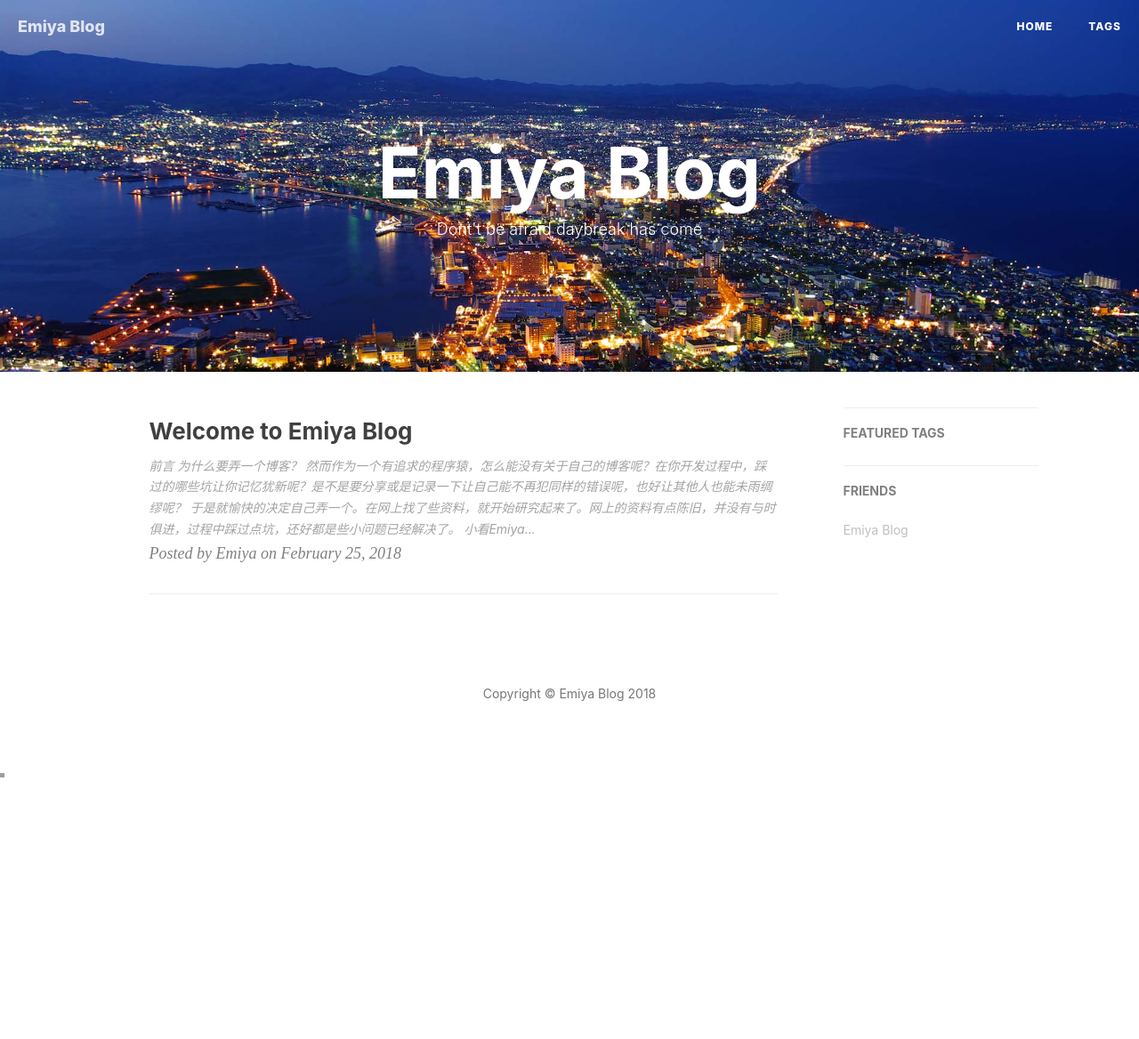
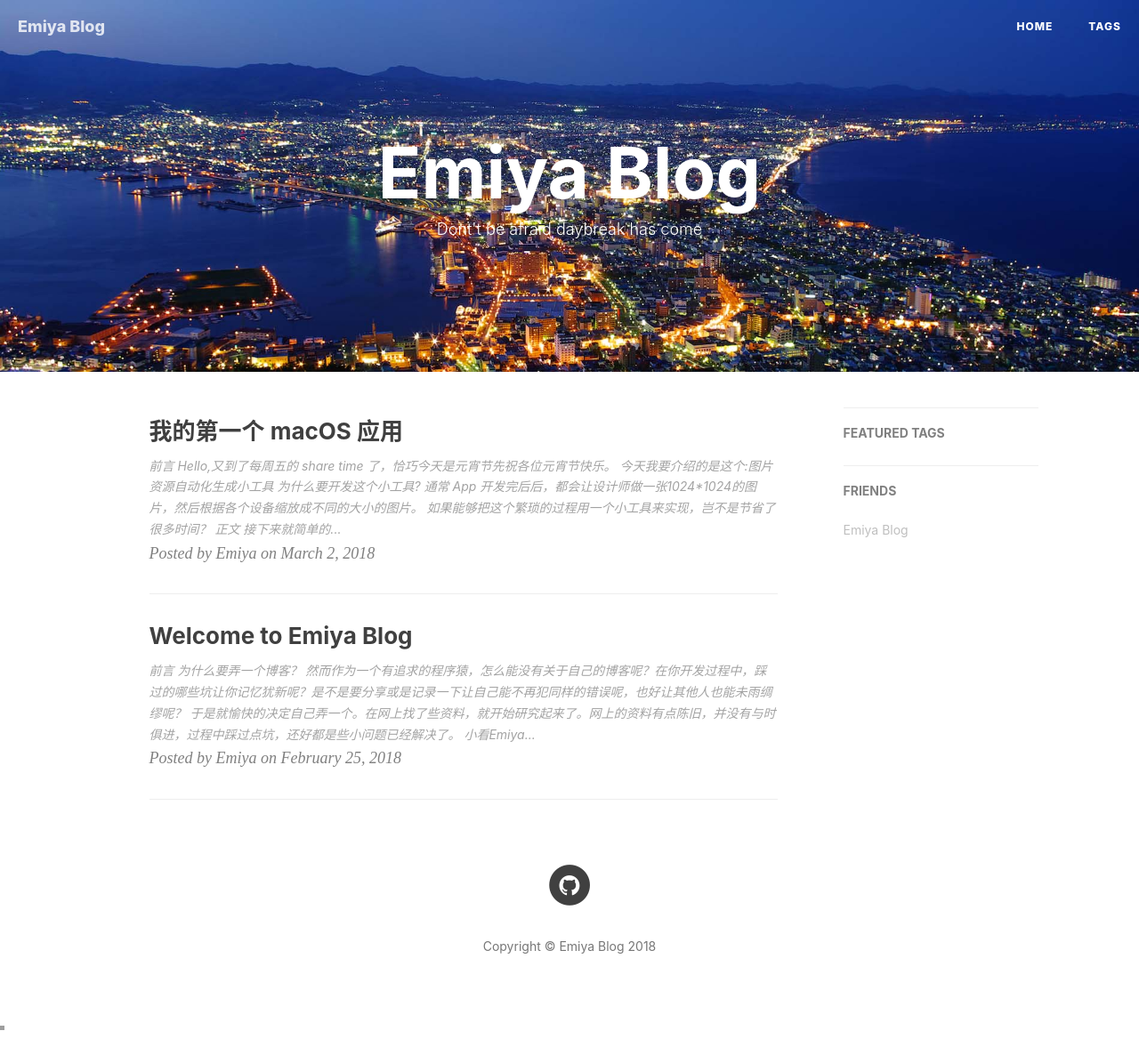
Before and after one commit to emiyagjy/emiyagjy.github.io, a Jekyll site: the page built from index.html, in a window 1280 px wide. Shown: the whole page at 89% size. Built offline with Jekyll 4.4.1, drawn with Linux system fonts in a browser that asks for light colours; nearby versions of some CDN libraries; the list of posts is cut into pages by our own code; comment, search, counter and statistics services are not loaded; before the commit the page ends 900 px from its top, so only the background shows below that.

Commit message:
init my first macOS

````diff
--- a/_config.yml
+++ b/_config.yml
@@ -14,7 +14,7 @@ baseurl: ""         # for example, '/blog' if your blog hosted on 'host/blog'
 #RSS: false
 #weibo_username:
 #zhihu_username:
-#github_username:
+github_username: emiyagjy
 ##twitter_username:
 #facebook_username:
 
--- /dev/null
+++ b/_posts/2018-03-02-macOS.md
@@ -0,0 +1,91 @@
+---
+layout:     post
+title:      "我的第一个 macOS 应用"
+subtitle:   ""
+date:       2018-03-02 0:00:00
+author:     "Emiya"
+header-img: "img/post-bg-2018.jpg"
+tags:
+    - Mac
+---
+
+
+## 前言
+
+Hello,又到了每周五的 share time 了，恰巧今天是元宵节先祝各位元宵节快乐。
+今天我要介绍的是这个:**图片资源自动化生成小工具**
+
+**为什么要开发这个小工具?**
+
+> 通常 App 开发完后后，都会让设计师做一张1024*1024的图片，然后根据各个设备缩放成不同的大小的图片。
+如果能够把这个繁琐的过程用一个小工具来实现，岂不是节省了很多时间？
+
+
+---
+
+## 正文
+
+ 接下来就简单的说明如何实现的，先上张App截图。
+![mypic1]({{site.url}}/img/postsimgs/2018-03-01-pic1.png)
+
+ 不同平台的AppIcon安装图标
+![mypic1]({{site.url}}/img/postsimgs/2018-03-01-pic2.png)
+![mypic1]({{site.url}}/img/postsimgs/2018-03-01-pic3.png)
+
+ 每个App项目下面都会有一个 AppIcon.appiconset 文件夹，文件夹下有一个json文件和png图片，而我这个小工具主要的功能就是生成这个 AppIcon.appiconset
+
+ Contents.json 文件如下
+![mypic1]({{site.url}}/img/postsimgs/2018-03-01-pic4.png)
+
+ 这里的 idiom 表示不同的系统平台 iPhone、iPad、Mac。
+
+### 功能使用
+
+ 只要将图片直接拖到到红框中，选取路径，选取平台（目前只支持iPhone,iPad,Mac）点击生成，相当方便。
+
+### 核心代码
+#### imageView的拖放
+实现 NSDraggingDestination 协议下的三个方法
+
+```swift
+func draggingEntered(_ sender: NSDraggingInfo) -> NSDragOperatio
+func draggingExited(_ sender: NSDraggingInfo?)
+func performDragOperation(_ sender: NSDraggingInfo) -> Bool
+```
+`draggingEntered` 拖放文件进入拖放区，返回拖放操作类型
+
+`draggingExited` 返回图片拖放结束
+
+`performDragOperation` 最关键的方法,返回拖放的文件路径
+
+#### 图片裁剪和保存
+
+```swift
+func reSize(resize:NSSize,isRoundCorner:Bool = false) -> NSImage{
+        let resizeWidth  = resize.width/2;
+        let resizeHeight = resize.height/2; // 缩小2倍先、
+        let resizedImage = NSImage(size: NSSize(width: resizeWidth, height: resizeHeight))
+        let originalSize = self.size
+        resizedImage.lockFocus()
+        self.draw(in:NSRect(x: 0, y: 0, width: resizeWidth, height: resizeHeight), from: NSRect(x:0,y:0,width:originalSize.width,height:originalSize.height), operation: NSCompositingOperation.sourceOver, fraction: 1.0) // self.draw 生成图片后放大了2倍
+        resizedImage.unlockFocus()
+        return resizedImage
+    }
+```
+
+```swift
+let imageData  = image.reSize(resize: size).tiffRepresentation
+        let outputData:Data = (NSBitmapImageRep(data: imageData!)?.representation(using: NSBitmapImageRep.FileType.png, properties: [:]))!
+        let outpNSData = outputData as NSData
+        let filePath   = self.appiconsetPathString + "/\(name).png"
+        outpNSData.write(toFile: filePath, atomically: true)
+```
+
+## 总结
+在使用过程中发现任何bug，请直接跟我联系。[源码下载地址](https://github.com/emiyagjy/MyImageAssetsAutomator)
+
+以后我都会在每周五晚分享一篇文章，谢谢大家支持。
+
+## 参考
+
+* [自动化小工具](http://www.macdev.io/ebook/autoTools.html)
````
Also changed, not shown: _posts/2018-02-25-hello-2018.md (+4 -4 lines), img/postsimgs/2018-03-01-pic1.png (added), img/postsimgs/2018-03-01-pic2.png (added), img/postsimgs/2018-03-01-pic3.png (added), img/postsimgs/2018-03-01-pic4.png (added).
